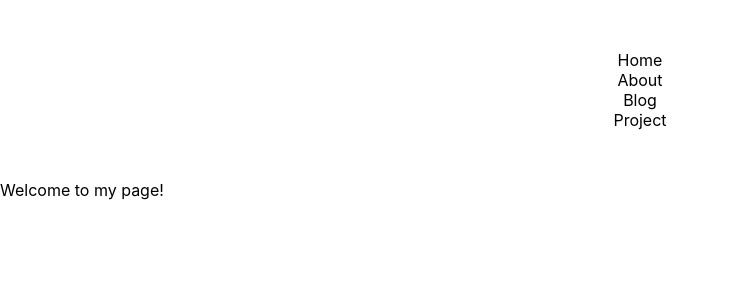
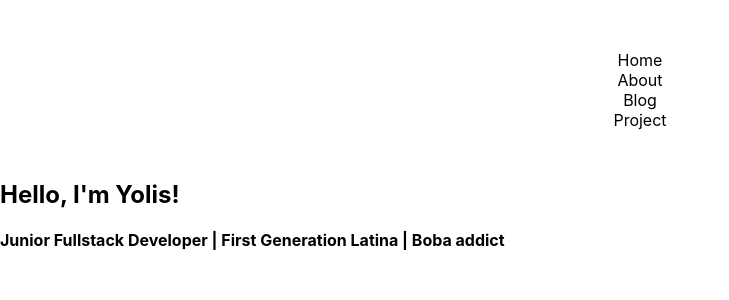
Before and after one commit to Yolisss/devPortfolio, a Next.js app: page / in a window 1280 px wide. Shown: the top 300 px of the page, without its empty margins (0-729 px from the left). Built offline with nearby package versions, Linux system fonts and the light colour scheme.

Commit message:
changed context of home page, added greeting

```diff
--- a/pages/index.js
+++ b/pages/index.js
@@ -3,5 +3,12 @@ import styles from "../styles/Home.module.css";
 import Link from "next/link";
 
 export default function Home() {
-  return <div>Welcome to my page!</div>;
+  return (
+    <div>
+      <h2 className={styles.hometext}>Hello, I'm Yolis!</h2>
+      <h4 className={styles.hometext}>
+        Junior Fullstack Developer | First Generation Latina | Boba addict
+      </h4>
+    </div>
+  );
 }
```
